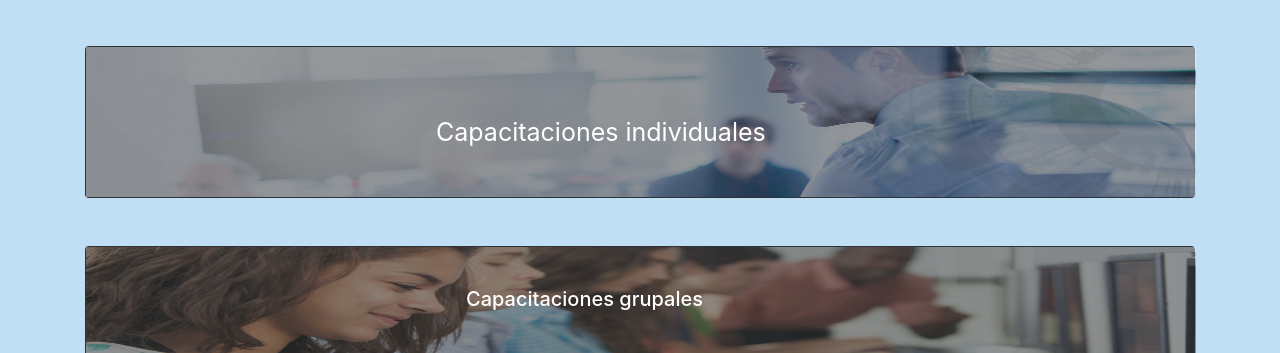
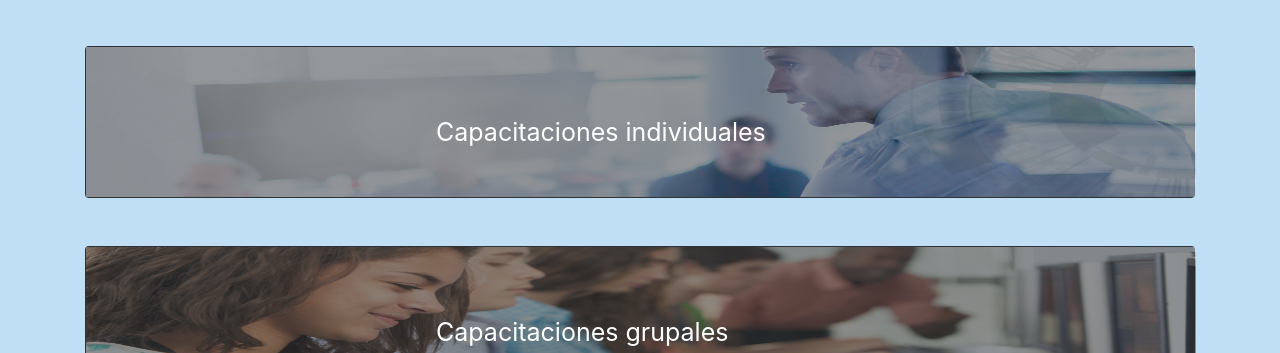
Before and after one commit to FrancoAlvarezKyrio/KyZAProyectoFinal, a website: page empresas.html in a window 1280 px wide. Shown: the part 447-800 px from the top of the page. Drawn offline with nearby package versions, Linux system fonts and the light colour scheme.

Commit message:
vuelvo a modificar margin ya que no funciono como esperaba en diferentes dispositivos

```diff
--- a/scss/miarchivo.scss
+++ b/scss/miarchivo.scss
@@ -1228,6 +1228,15 @@ margin-top: 50px;
     font-weight: normal;
   }
 
+  .card-titleEmpresasCero2 {
+    font-size: 25px;
+    font-family: -apple-system, BlinkMacSystemFont, 'Segoe UI', Roboto, Oxygen, Ubuntu, Cantarell, 'Open Sans', 'Helvetica Neue', sans-serif;
+    color: $color_blanco_primario;
+    margin-top: 50px;
+    margin-left: 0px;
+    font-weight: normal;
+  }
+
   .card-titleEmpresas {
     font-size: 30px;
     font-family: -apple-system, BlinkMacSystemFont, 'Segoe UI', Roboto, Oxygen, Ubuntu, Cantarell, 'Open Sans', 'Helvetica Neue', sans-serif;
```
Also changed, not shown: css/estilos.css.
